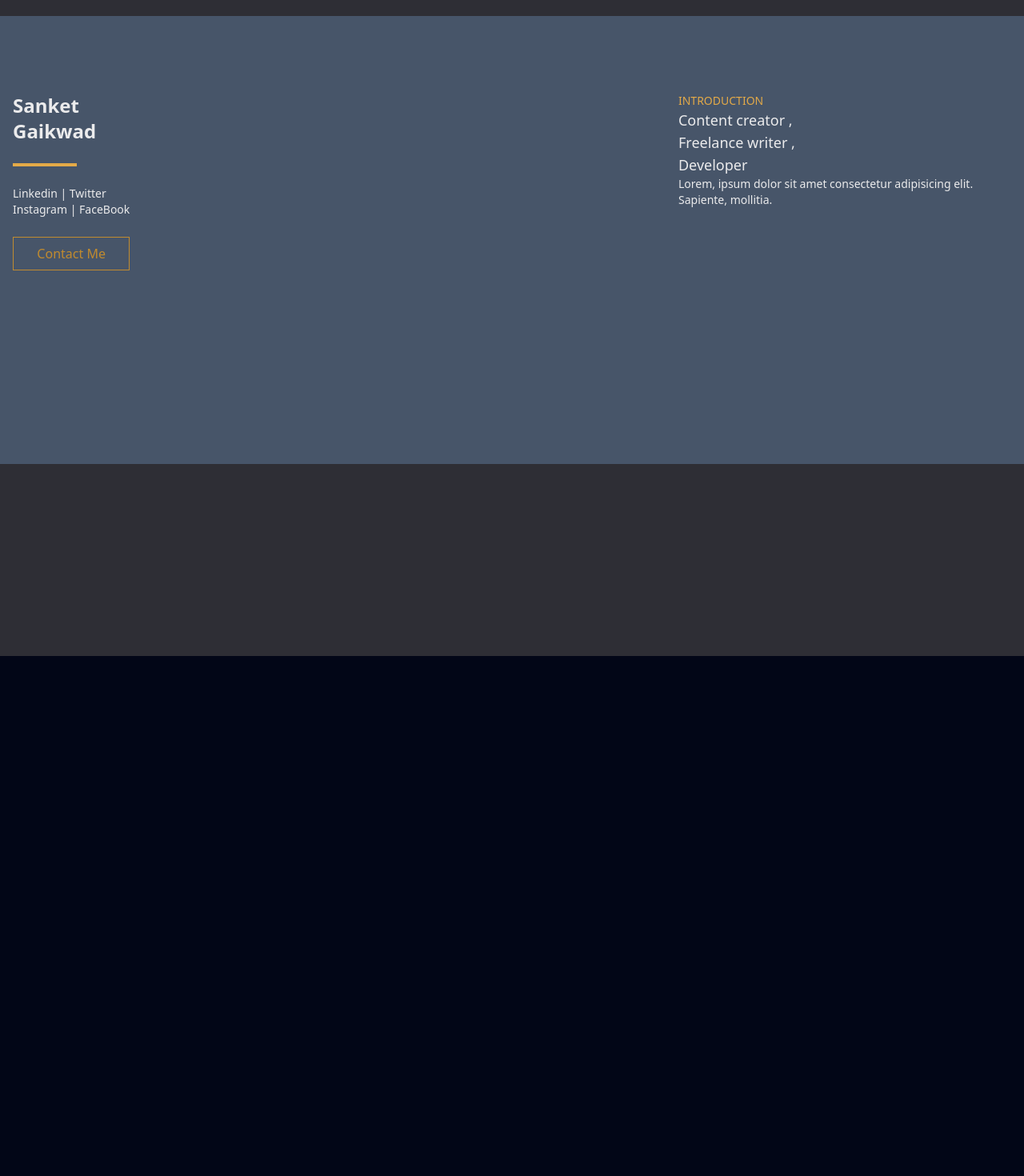
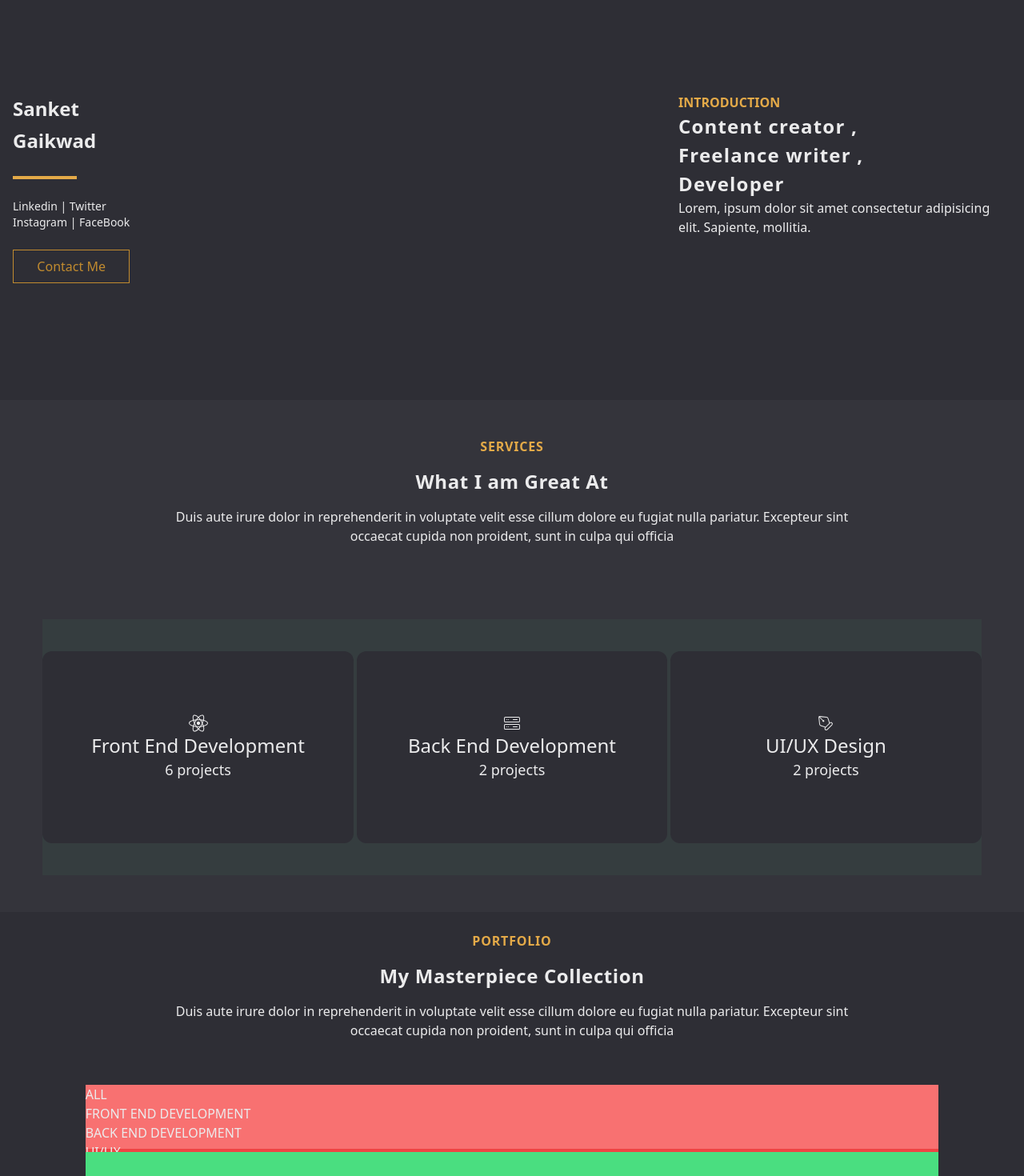
Before and after one commit to 16gsanket/portfolio, a React (Vite) app: page / in a window 1280 px wide. Shown: the part 100-1570 px from the top of the page at 80% size. Built offline with nearby package versions, Linux system fonts and the light colour scheme.

Commit message:
page 2,3

```diff
--- a/package.json
+++ b/package.json
@@ -11,7 +11,8 @@
   },
   "dependencies": {
     "react": "^18.2.0",
-    "react-dom": "^18.2.0"
+    "react-dom": "^18.2.0",
+    "react-icons": "^5.2.1"
   },
   "devDependencies": {
     "@types/react": "^18.2.66",
--- a/src/App.jsx
+++ b/src/App.jsx
@@ -1,29 +1,29 @@
-import { useState } from 'react'
-import reactLogo from './assets/react.svg'
-import viteLogo from '/vite.svg'
-import './App.css'
-import NavBar from './Components/NavBar'
-import HeroSection from './Components/HeroSection'
-import Page1 from './Pages/Page1'
-import PageHolder from './Ui/PageHolder'
-import Page2 from './Pages/Page2'
+import { useState } from "react";
+import reactLogo from "./assets/react.svg";
+import viteLogo from "/vite.svg";
+import "./App.css";
+import NavBar from "./Components/NavBar";
+import HeroSection from "./Components/HeroSection";
+import Page1 from "./Pages/Page1";
+import PageHolder from "./Ui/PageHolder";
+import Page2 from "./Pages/Page2";
+import Page3 from "./Pages/Page3";
 
 function App() {
-  const [count, setCount] = useState(0)
+  const [count, setCount] = useState(0);
 
   return (
-    <div className='bg-bk_black h-content w-full text-text_color '>
+    <div className="bg-bk_black h-content w-full text-text_color ">
       <NavBar />
       <PageHolder>
-
         <Page1>
           <HeroSection />
         </Page1>
-     <Page2/>
+        <Page2 />
+        <Page3/>
       </PageHolder>
-
     </div>
-  )
+  );
 }
 
-export default App
+export default App;
--- a/src/Components/HeroSection.jsx
+++ b/src/Components/HeroSection.jsx
@@ -3,9 +3,9 @@ import Button from '../Ui/Button'
 
 export default function HeroSection() {
   return (
-    <div className='bg-slate-600 h-[70dvh]  flex align-middle justify-between px-4 py-24'>
+    <div className=' h-[70dvh]  flex align-middle justify-between px-4 py-24'>
         <div className='flex flex-col gap-6'>
-            <h1 className='text-2xl font-semibold'>Sanket <br /> Gaikwad</h1>
+            <h1 className='text-2xl font-semibold leading-10'>Sanket <br /> Gaikwad</h1>
             <div className='h-[0.5dvh] bg-orange_text w-20'></div>
             <div className='text-sm'>
                 <div> Linkedin  | Twitter</div>
@@ -20,9 +20,9 @@ export default function HeroSection() {
         </div>
 
         <div className='w-4/12 '>
-            <h6 className='text-orange_text text-sm'>INTRODUCTION</h6>
-            <h1 className='text-lg'>Content creator ,<br></br> Freelance writer ,<br></br> Developer</h1>
-            <p className='text-sm'>Lorem, ipsum dolor sit amet consectetur adipisicing elit. Sapiente, mollitia.</p>
+            <h6 className='text-orange_text text-md font-semibold'>INTRODUCTION</h6>
+            <h1 className='text-2xl tracking-wider leading-9 font-semibold'>Content creator ,<br></br> Freelance writer ,<br></br> Developer</h1>
+            <p className='text-md'>Lorem, ipsum dolor sit amet consectetur adipisicing elit. Sapiente, mollitia.</p>
 
         </div>
 
--- a/src/Pages/Page1.jsx
+++ b/src/Pages/Page1.jsx
@@ -2,7 +2,7 @@ import React from 'react'
 
 export default function Page1({children}) {
   return (
-    <div className='h-screen w-full bg-transparent relative'>
+    <div className='h-[60dvh] w-full bg-transparent relative'>
 
             {children}
 
--- a/src/Pages/Page2.jsx
+++ b/src/Pages/Page2.jsx
@@ -1,7 +1,46 @@
-import React from 'react'
+import React from "react";
+import { CiPen, CiServer  } from "react-icons/ci";
+import { FaReact } from "react-icons/fa";
+// import { CiServer } from "react-icons/ci";
 
-export default function() {
+
+
+const services = [
+  { title: "Front End Development" ,icon:<FaReact /> ,projects: 6, experience: 2 },
+  { title: "Back End Development",icon:<CiServer />, projects: 2, experience: 1 },
+  { title: "UI/UX Design",icon:<CiPen />, projects: 2, experience: 0.4 },
+
+];
+
+export default function () {
   return (
-    <div className='h-screen w-full bg-slate-950'></div>
-  )
+    <div className="h-[80dvh] w-full bg-page2_color flex flex-col align-middle justify-around items-center ">
+      <div className="w-8/12 h-fit py -5  text-center flex flex-col gap-4">
+        <h2 className="text-md text-orange_text font-semibold tracking-wider ">SERVICES</h2>
+        <p className="text-2xl text-text_color font-bold tracking-wide ">What I am Great At</p>
+        <p>
+          Duis aute irure dolor in reprehenderit in voluptate velit esse cillum
+          dolore eu fugiat nulla pariatur. Excepteur sint occaecat cupida non
+          proident, sunt in culpa qui officia
+        </p>
+      </div>
+      <div className="h-[40vh] w-11/12 bg-green-400/5 flex align-middle justify-around gap-1 items-center">
+
+        {services.map(service=>{
+          return <div className="w-4/12 h-3/4 bg-bk_black flex flex-col align-middle justify-center text-center rounded-xl">
+            <p className="text-2xl flex align-middle justify-center">
+              {service.icon}
+            </p>
+            <h2 className="text-2xl">{service.title}</h2>
+            <h2 className="text-lg">{service.projects} projects</h2>
+          </div>
+
+        })
+      }
+
+
+
+      </div>
+    </div>
+  );
 }
--- /dev/null
+++ b/src/Pages/Page3.jsx
@@ -0,0 +1,35 @@
+function Page3() {
+  return (
+    <div className="h-[90dvh] w-full bg-bk_black flex flex-col gap-2 align-middle justify-around items-center ">
+      <div className="w-8/12 h-fit py -5  text-center flex flex-col gap-4">
+        <h2 className="text-md text-orange_text font-semibold tracking-wider ">
+          PORTFOLIO
+        </h2>
+        <p className="text-2xl text-text_color font-bold tracking-wide ">
+          My Masterpiece Collection
+        </p>
+        <p>
+          Duis aute irure dolor in reprehenderit in voluptate velit esse cillum
+          dolore eu fugiat nulla pariatur. Excepteur sint occaecat cupida non
+          proident, sunt in culpa qui officia
+        </p>
+      </div>
+      <div className="h-4/6 w-10/12 bg-red-500 flex flex-col gap-1">
+        <div className="h-1/6 w-full bg-red-400 text-senter">
+            <ul className="">
+                <li>ALL</li>
+                <li>FRONT END DEVELOPMENT</li>
+                <li>BACK END DEVELOPMENT</li>
+                <li>UI/UX</li>
+            </ul>
+
+        </div>
+        <div className="h-5/6 w-full bg-green-400"
+        ></div>
+
+      </div>
+    </div>
+  );
+}
+
+export default Page3;
--- a/tailwind.config.js
+++ b/tailwind.config.js
@@ -11,7 +11,8 @@ export default {
         'bk_black' : '#2e2e35',
         'text_color' : "#ebebec",
         "orange_text" : "#e4aa48",
-        "orange_hover":"#c18b2f"
+        "orange_hover":"#c18b2f",
+        "page2_color":"#34343B"
 
       }
     },
```
Also changed, not shown: 1 other file (tests, documents, lock files or other folders). Lines whose indentation alone changed are shown as unchanged.
